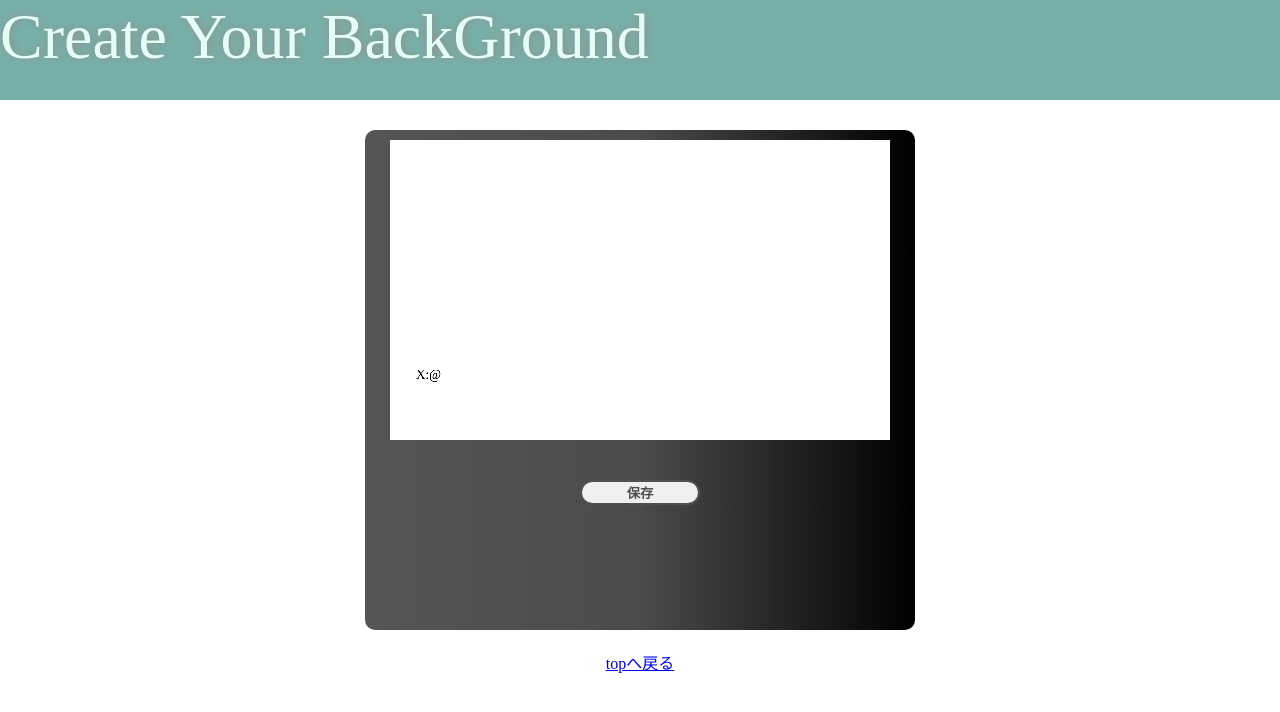
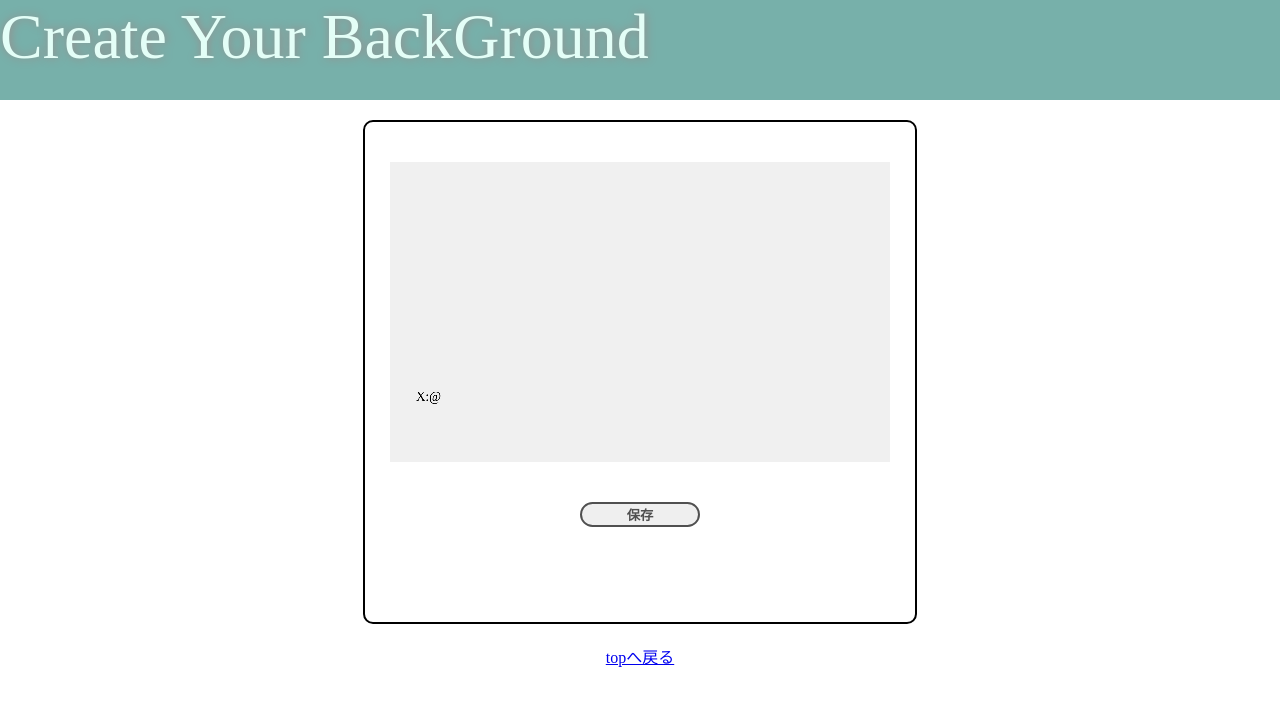
Before and after one commit to NobuhiroYokota/create-background, a React (Vite) app: page /Output in a window 1280 px wide. Shown: the top 712 px of the page. Built offline with nearby package versions, Linux system fonts and the light colour scheme.

Commit message:
デザイン変更

```diff
--- a/src/components/Output.css
+++ b/src/components/Output.css
@@ -9,7 +9,8 @@ canvas{
   height: 500px;
   margin: 20px auto;
   border-radius: 10px;
-  background-image: linear-gradient(90deg, rgba(85, 85, 85, 1), rgba(75, 75, 75, 1) 50%, rgba(0, 0, 0, 1));
+  background-color: #FFFFFF;
+  border: 2px solid #000;
 }
 
 #button{
@@ -17,7 +18,6 @@ canvas{
   margin: 0 auto;
   text-decoration: none;
   width: 120px;
-  /* font-weight: bold; */
   border: 2px solid #505050;
   color: #505050;
   border-radius: 100vh;
--- a/src/components/Output.jsx
+++ b/src/components/Output.jsx
@@ -14,7 +14,7 @@ export const Output = () => {
     const canvas = canvasRef.current;
     const context001 = canvas.getContext("2d")
 
-    context001.fillStyle="#ffffff"
+    context001.fillStyle="#F0F0F0"
     context001.fillRect(0,0,1920,1080)
 
     context001.fillStyle="#000000"
```
Also changed, not shown: 1 other file (tests, documents, lock files or other folders).
